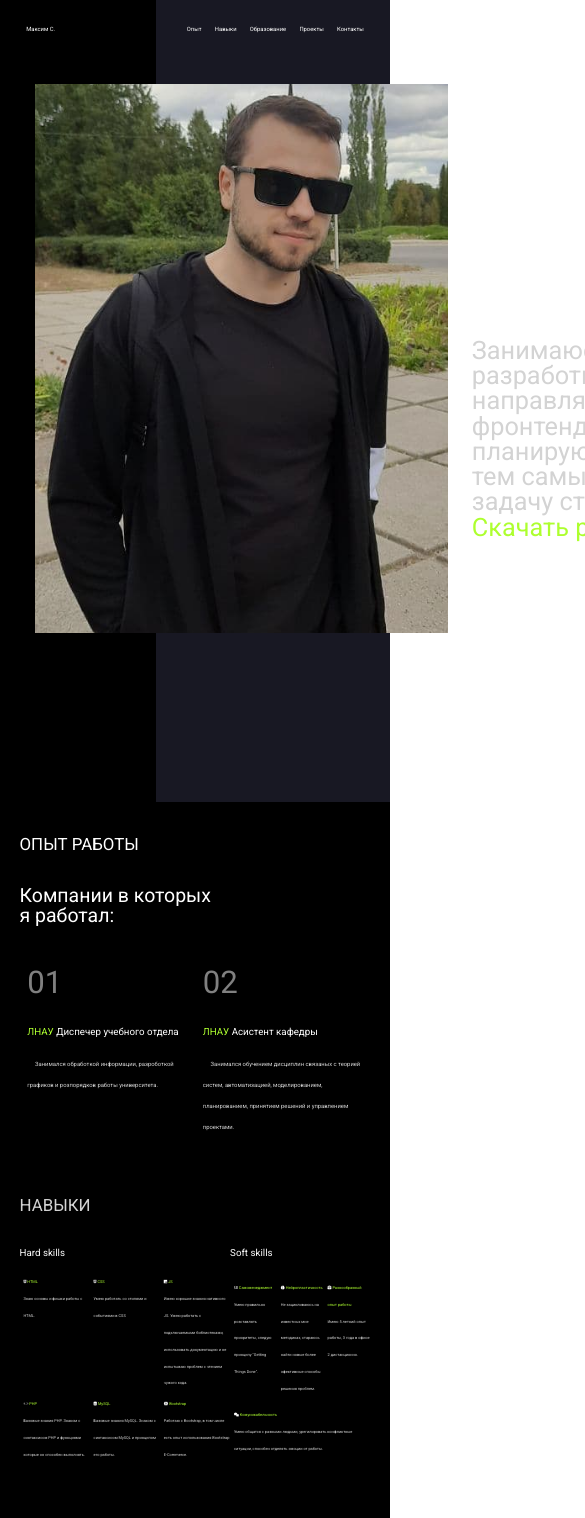
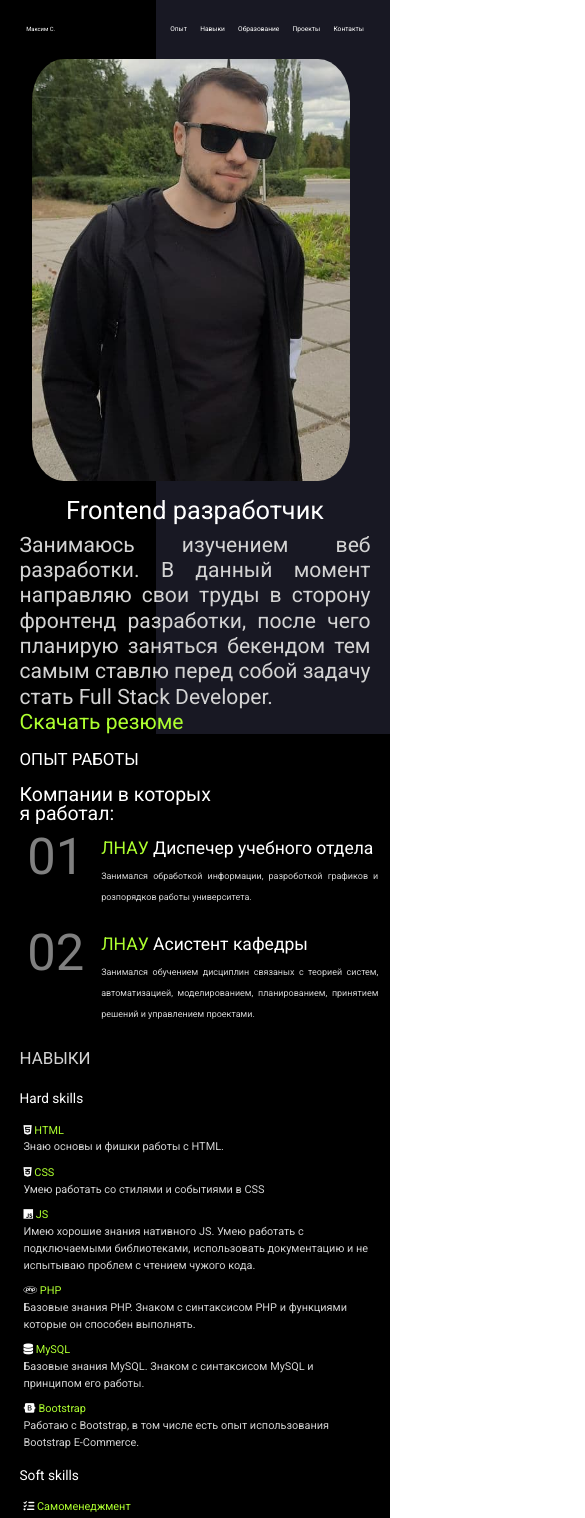
Before and after one commit to Marakamara47/Portfolio_Second, a plain HTML site: page index.html in a window 390 px wide. Shown: the top 1518 px of the page, 585 px wide, since content can reach past the window. Drawn offline with nearby package versions, Linux system fonts and the light colour scheme.

Commit message:
responsive compleate

```diff
--- a/index.html
+++ b/index.html
@@ -77,6 +77,7 @@
             <div class="work_experience_data">
                 <div class="work_experience_card">
                     <span class="card_number">01</span>
+                    <div class="card_data">
                         <p class="card_title">
                             <span class="company_name">ЛНАУ</span>
                             Диспечер учебного отдела
@@ -85,9 +86,11 @@
                             Занимался обработкой информации, разроботкой графиков и розпорядков работы университета.
                         </p>
                     </div>
+                </div>
                 <!-- /. work_experience_card -->
                 <div class="work_experience_card">
                     <span class="card_number">02</span>
+                    <div class="card_data">
                         <p class="card_title">
                             <span class="company_name">ЛНАУ</span>
                             Асистент кафедры
@@ -96,6 +99,7 @@
                             Занимался обучением дисциплин связаных с теорией систем, автоматизацией,
                             моделированием, планированием, принятием решений и управлением проектами.
                         </p>
+                    </div>
                 </div>
                 <!-- /. work_experience_card -->
             </div>
--- a/script/main.js
+++ b/script/main.js
@@ -10,3 +10,4 @@ $(document).ready(function(){
         margin:100,
     });
   });
+/////////////////////////////////////////////////////////////////////////////////////////////////////////////////////
--- a/styles/style.css
+++ b/styles/style.css
@@ -1,4 +1,4 @@
-/* -----Main----- */
+/* -----main----- */
 *{
     font-family: roboto;
     color: white;
@@ -22,8 +22,8 @@
     padding-top: 4vh;
     padding-bottom: 4vh;
 }
-/* -----Header----- */
-/* -----Navigation----- */
+/* -----header----- */
+/* -----navigation----- */
 
 .navigation{
     width: 100%;
@@ -31,7 +31,6 @@
     display: flex;
     flex-direction: row;
     justify-content: space-between;
-    position: fixed;
     align-items:center;
 }
 .navigation_menu{
@@ -40,17 +39,14 @@
 .navigation_menu_item{
     display: inline;
     padding: 1.7vw;
-    font-size: 1.5vw;
-}
-.navigation_link{
-    text-decoration: none;
+    font-size: 1.3vw;
 }
 .navigation_title{
     padding: 1.7vw;
     font-size: 1.5vw;
 }
 
-/* -----About_block----- */
+/* -----about_block----- */
 .about_text > h1{
     font-size: 8vh;
     padding-bottom: 3vh;
@@ -72,9 +68,10 @@
 .about_image > img{
     width: auto;
     height: 65vh;
+    border-radius: 10%;
 }
 
-/* -----Work experience----- */
+/* -----work experience----- */
 .work_experience{
     height: auto;
     display: flex;
@@ -123,7 +120,6 @@ height: auto;
 
 /* -----skills_block"----- */
 .skills_block{
-    padding-top: 2vh;
     padding-bottom: 7vh;
 }
 .skills_drops{
@@ -246,10 +242,10 @@ height: auto;
 }
 .link{
     padding-bottom: 1vw;
+    font-size: 2vh;
 }
 .link > a{
     color: greenyellow;
-    font-size: 2vh;
 }
 .contacts_block_text{
     text-align: justify;
@@ -257,3 +253,170 @@ height: auto;
     line-height: 1.5vw;
     color: lightgrey;
 }
+
+/*----------------------------------------------------- adapt----- */
+
+/* -----991px----- */
+@media(max-width:991px){
+    /* -----about_block----- */
+    .about_block{
+        flex-direction: column;
+    }
+    .about_text{
+        padding-top: 2vh;
+    }
+    /* -----work experience----- */
+    .work_experience_data{
+        flex-direction: column;
+    }
+    .work_experience_card{
+        flex-direction: row;
+        width: 100%;
+    }
+    .card_data{
+        display: flex;
+        flex-direction: column;
+        padding-left: 2vh;
+        padding-top: 1vh;
+    }
+    .card_text{
+        text-indent: 0;
+    }
+    .card_number{
+        font-size: 11vw;
+    }
+    /* -----skills_block"----- */
+    .skills_drops{
+        flex-direction: column;
+    }
+    .hard_skills_drops, .soft_skills_drops{
+        width: 100%;
+    }
+    .drop{
+        font-size: 1.8vw;
+    }
+}
+/* -----870px------ */
+@media(max-width: 871px){
+    /* -----skills_block"----- */
+    .drop{
+        line-height: 3vh;
+    }
+}
+/* ------767px----- */
+@media(max-width:767px){
+    /* -----about_block----- */
+    .about_text > h1 {
+        font-size: 6vh;
+        text-align: center;
+    }
+    .about_text{
+        text-align: justify;
+    }
+    /* -----skills_block"----- */
+    .drop {
+        line-height: 2vh;
+    }
+    /* -----project_block------ */
+    .project_block_photo > img{
+        width: 30vw;
+    }
+    /* -----work experience----- */
+    .card_text{
+        font-size: 2vw;
+    }
+}
+/* -----479px----- */
+@media(max-width:479px){
+    /* -----main----- */
+    .wraper{
+        height: 80vh;
+    }
+    .block_name {
+        padding-top: 2vh;
+        padding-bottom: 2vh;
+    }
+    /* -----navigation----- */
+    .navigation{
+        height: 7vh;
+    }
+    .navigation_menu_item {
+        font-size: 1.7vw;
+    }
+    /* -----about_block----- */
+    .about_image > img {
+        height: 50vh;
+    }
+    .about_text > h1 {
+        font-size: 3vh;
+        padding-bottom: 1vh;
+    }
+    .about_text > span {
+        font-size: 2.5vh;
+    }
+    /* -----work experience----- */
+    .work_experience_title {
+        padding-bottom: 0vh;
+    }
+    .card_text {
+        font-size: 2.3vw;
+        text-align: justify;
+    }
+    .card_title {
+        font-size: 4.5vw;
+        padding-bottom: 1vh;
+    }
+    .card_number {
+        font-size: 13vw;
+    }
+    /* -----skills_block"----- */
+    .skills_block{
+
+        padding-top: 0;
+    }
+    .hard_skills_drops, .soft_skills_drops{
+        flex-direction: column;
+    }
+    .drop {
+        font-size: 2.8vw;
+        width: 100%;
+        padding-bottom: 1vh;
+        line-height: 2vh;
+    }
+    .skills_drpops_title{
+        padding-top: 1vh;
+        font-size: 3.5vw;
+    }
+    /* -----contacts_block----- */
+    .contacts_block_text {
+        font-size: 1.8vw;
+        line-height: 1.7vw;
+    }
+    .contacts_block_content{
+        width: 70vw;
+    }
+    .link{
+        font-size: 1.1vh;
+    }
+    .contants_block_links{
+        width: 20vw;
+    }
+    /* -----education_block-----*/
+    .education_block {
+        padding-bottom: 0vh;
+    }
+    .education_item_title {
+        font-size: 2vh;
+    }
+    .education_item_subscription {
+        font-size: 2vw;
+    }
+    .project_block_content{
+        font-size: 2vw;
+    }
+    /* -----project_block */
+    .project_block_title {
+        font-size: 2vh;
+        padding-bottom: 1vh;
+    }
+}
```
Lines whose indentation alone changed are shown as unchanged.
